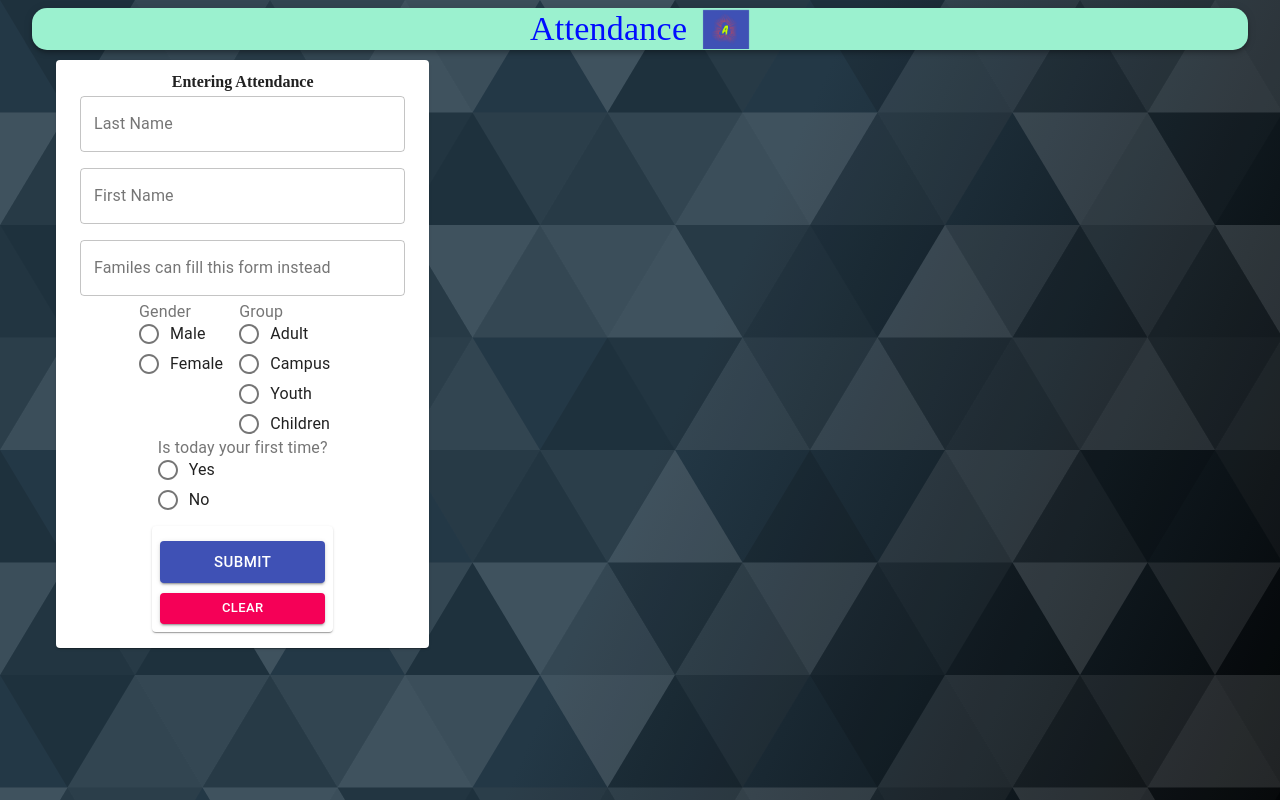
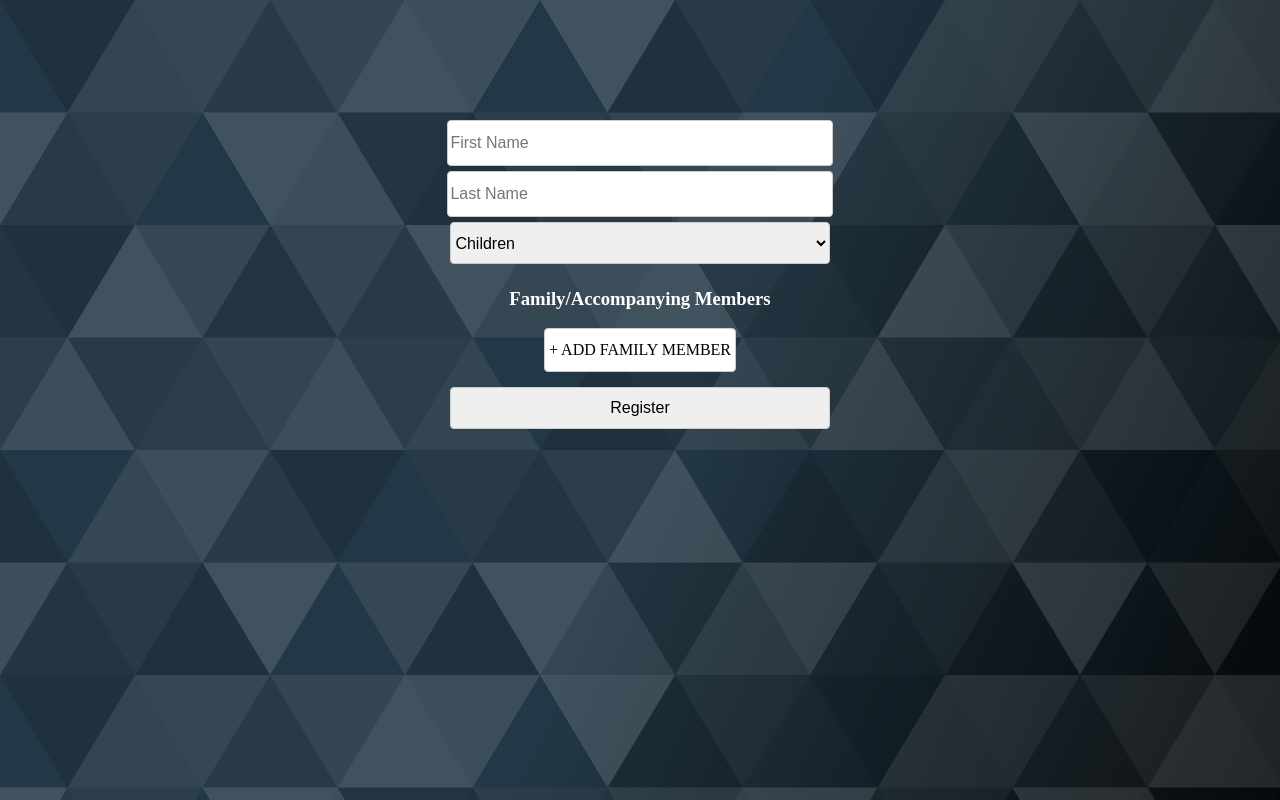
Before and after one commit to DayoAsaolu/attend_front, a React (Create React App) app: page / in a window 1280 px wide. Built offline with nearby package versions, Linux system fonts and the light colour scheme.

Commit message:
Some minor updates

```diff
--- /dev/null
+++ b/src/components/AddFamily.js
@@ -0,0 +1,29 @@
+import React from 'react';
+import './people.css'
+
+const Family = (props) =>
+ (
+    <div className="option">
+        <input type='text' placeholder='Full Name' /> <br />
+        <select >
+            <option key="male">Male</option>
+            <option key="female">Female</option>
+            <option key="noAnswer">Prefer Not to Answer</option>
+        </select> <br />
+        <select >
+            <option key="son">Son</option>
+            <option key="daughter">Daughter</option>
+            <option key="wife">Wife</option>
+            <option key="husband">Husband</option>
+            <option key="sibling">Sibling</option>
+        </select> <br />
+        <select >
+            <option key="children">Children</option>
+            <option key="youth">Youth</option>
+            <option key="campus">Campus</option>
+            <option key="adult">Adult</option>
+        </select> <br />
+    </div>
+    );
+
+export default Family;
--- /dev/null
+++ b/src/components/People.js
@@ -0,0 +1,85 @@
+import React from 'react'
+import Family from './AddFamily'
+import './people.css'
+
+class People extends React.Component {
+
+    constructor(props){
+      super(props)
+
+      this.state = {
+        display: 'block',
+        value: 'Children',
+        children: []
+      }
+    }
+    /**
+    async getUsers(name, password) {
+        // With error handling
+        let body = {
+          'user': name,
+          'pass': password
+        };
+        fetch("http://127.0.0.1:5000/auth", {
+          method: "POST",
+          body: JSON.stringify(body),
+          headers: {
+            "Content-type": "application/json; charset=UTF-8"
+          }
+        })
+        .then(response => response.json())
+        .then(data => {
+          console.log('Success:', data['name']);
+          this.props.passName(data['name'])
+          data['message'] === 200 ? this.props.history.push('/welcome') : this.setState(() => ({error: !this.state.error}))
+        })
+          .catch(error => {
+            console.error(
+              "There has been a problem with your fetch operation:",
+              error
+            );
+          });
+    }
+    **/
+
+    handleClickSignUp = (e) => {
+        e.preventDefault();
+        console.log(e.target.elements)
+        const firstName = e.target.elements.fname.value.trim();
+        const lastName = e.target.elements.lname.value.trim();
+        const group = this.state.value;
+        //this.getUsers(name, password);
+    }
+
+    handleSelectChange = (e) => {
+      this.setState({value: e.target.value});
+    }
+
+    handleShowFamily = () => {
+      this.setState({children: [...this.state.children,<Family />]
+      });
+    }
+
+    render(){
+        return (
+            <div className="People" style={{display: this.state.display }}>
+                <form onSubmit={this.handleClickSignUp}>
+                    <input type="text" placeholder="First Name" name="fname" required/> <br />
+                    <input type="text" placeholder="Last Name" name="lname" required/> <br />
+                    <select value={this.state.value} onChange={this.handleSelectChange}>
+                        <option key="children">Children</option>
+                        <option key="youth">Youth</option>
+                        <option key="campus">Campus</option>
+                        <option key="adult">Adult</option>
+                    </select> <br />
+                    <h3>Family/Accompanying Members</h3>
+                    <div className="AddFamily" onClick={this.handleShowFamily}> + ADD FAMILY MEMBER</div>
+                    {this.state.children.map(child => child)}
+                    <button>Register</button>
+                </form>
+            </div>
+        );
+    }
+}
+
+export default People;
--- /dev/null
+++ b/src/components/people.css
@@ -0,0 +1,49 @@
+.People {
+    display: flex;
+    flex-direction: column;
+    justify-content: space-between;
+    align-items: stretch;
+    margin-top: 120px;
+    text-align: center;
+}
+
+.People input, select{
+    width: 30%;
+    height: 42px;
+    border-width: thin;
+    font-size: medium;
+    border: 1px solid #ccc;
+    border-radius: 4px;
+    cursor: pointer;
+    margin-bottom: 5px;
+}
+
+.People button {
+    width: 30%;
+    height: 42px;
+    border-width: thin;
+    font-size: medium;
+    border: 1px solid #ccc;
+    border-radius: 4px;
+    margin-bottom: 5px;
+    cursor: pointer;
+}
+
+.People .AddFamily {
+    width: 15%;
+    height: 42px;
+    border-width: thin;
+    background: white;
+    font-size: medium;
+    border: 1px solid #ccc;
+    border-radius: 4px;
+    cursor: pointer;
+    margin: 5px auto 15px;
+    display: flex;
+    justify-content: center;
+    align-items: center;
+}
+
+.People h3 {
+    color: white;
+}
--- a/src/index.js
+++ b/src/index.js
@@ -5,7 +5,7 @@ import { createStore, applyMiddleware, compose } from 'redux';
 import thunk from 'redux-thunk';
 
 import { reducers } from './reducers';
-import App from './App';
+import People from './components/People';
 import './index.css';
 
 
@@ -15,7 +15,7 @@ const store = createStore(reducers, compose(applyMiddleware(thunk)));
 ReactDOM.render(
 
   <Provider store={store}>
-    <App />
+    <People />
   </Provider>,
     document.getElementById('root'),
 );
```
